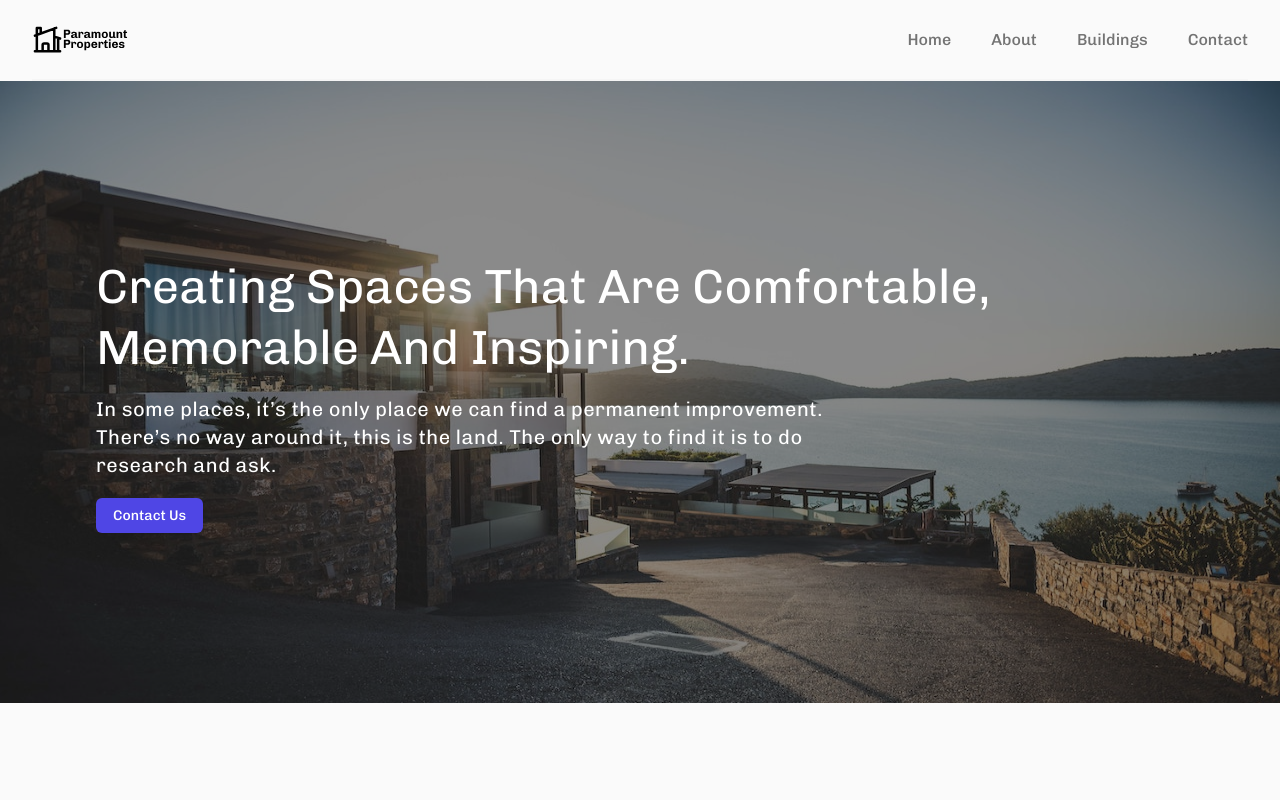
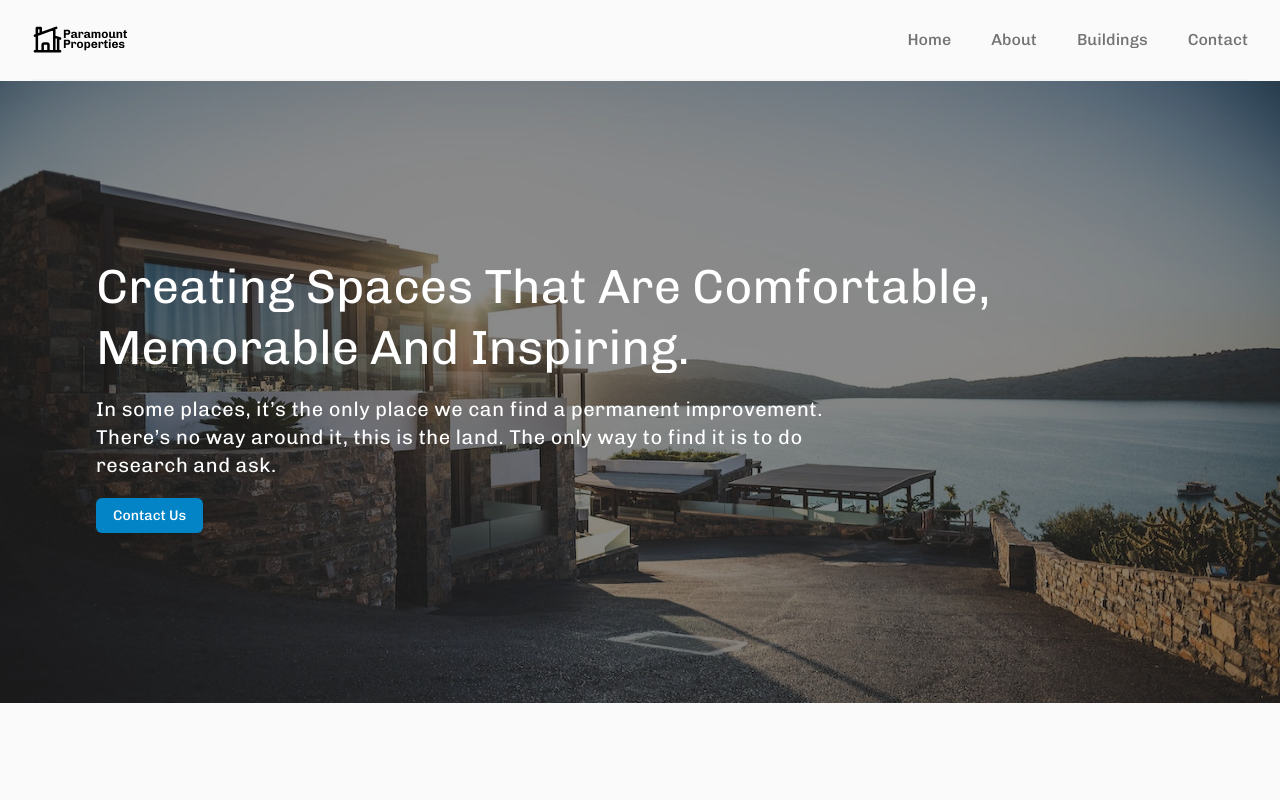
Before and after one commit to Justin-Bento/paramount-properties, a Next.js app: page / in a window 1280 px wide. Shown: the top 800 px of the page. Built offline with nearby package versions, Linux system fonts and the light colour scheme.

Commit message:
changed indigo to sky

```diff
--- a/pages/index.tsx
+++ b/pages/index.tsx
@@ -21,7 +21,7 @@ export default function Home() {
           <div className="relative z-20 p-4 pmx-auto max-w-7xl sm:px-6 lg:px-8 text-start">
             <h1 className="text-4xl leading-normal lg:text-5xl lg:leading-[3.8rem] capitalize text-white lg:max-w-4xl mb-4" >Creating spaces that are comfortable, memorable and inspiring.</h1>
             <p className="mb-6 text-lg leading-normal tracking-wide text-white lg:text-xl lg:max-w-3xl">In some places, it’s the only place we can find a permanent improvement. There’s no way around it, this is the land. The only way to find it is to do research and ask.</p>
-            <Link href="/contact" className="items-center px-4 py-2 text-sm font-medium text-white bg-indigo-600 border border-transparent rounded-md shadow-sm inline-flPex hover:bg-indigo-700 focus:outline-none focus:ring-2 focus:ring-indigo-500 focus:ring-offset-2">Contact Us</Link>
+            <Link href="/contact" className="items-center px-4 py-2 text-sm font-medium text-white border border-transparent rounded-md shadow-sm bg-sky-600 inline-flPex hover:bg-sky-700 focus:outline-none focus:ring-2 focus:ring-sky-500 focus:ring-offset-2">Contact Us</Link>
           </div>
         </section>
         <section className="p-4 mx-auto my-16 max-w-7xl sm:px-6 lg:px-8 md:p-0 lg:my-40">
@@ -56,7 +56,7 @@ export default function Home() {
           <div className="mx-auto max-w-7xl sm:px-6 lg:px-8 text-start lg:text-center">
             <h3 className="mb-2 text-2xl font-bold text-white">Get  Familiar & View Our Properties</h3>
             <p className="max-w-xl mb-6 text-white textx-md lg:mx-auto">Whether it is a simple, yet elegant home with a sleek modern design, or an elegant design with a nod to both.</p>
-            <button className="items-center px-4 py-2 text-sm font-medium bg-[#BAEAFF] text-[#006781] border border-transparent rounded-md shadow-sm inline-flPex hover:bg-indigo-700 focus:outline-none focus:ring-2 focus:ring-indigo-500 focus:ring-offset-2">Contact Us</button>
+            <button className="items-center px-4 py-2 text-sm font-medium bg-[#BAEAFF] text-[#006781] border border-transparent rounded-md shadow-sm inline-flPex hover:bg-sky-700 focus:outline-none focus:ring-2 focus:ring-sky-500 focus:ring-offset-2">Contact Us</button>
           </div>
         </section>
         <section className="p-16 bg-gray-100 lg:py-40">
@@ -85,7 +85,7 @@ export default function Home() {
               <p className="max-w-xl mt-2 text-sky-50">Whether it is a simple, yet elegant home with a sleek modern design, or an elegant design with a nod to both.</p>
             </div>
             <div className="">
-              <button className="inline-flex items-center px-4 py-2 text-sm font-medium bg-[#BAEAFF] text-[#006781] border border-transparent rounded-md shadow-sm inline-flPex hover:bg-indigo-700 focus:outline-none focus:ring-2 focus:ring-indigo-500 focus:ring-offset-2">Contact Us</button>
+              <button className="inline-flex items-center px-4 py-2 text-sm font-medium bg-[#BAEAFF] text-[#006781] border border-transparent rounded-md shadow-sm inline-flPex hover:bg-sky-700 focus:outline-none focus:ring-2 focus:ring-sky-500 focus:ring-offset-2">Contact Us</button>
             </div>
           </div>
         </section>
```
